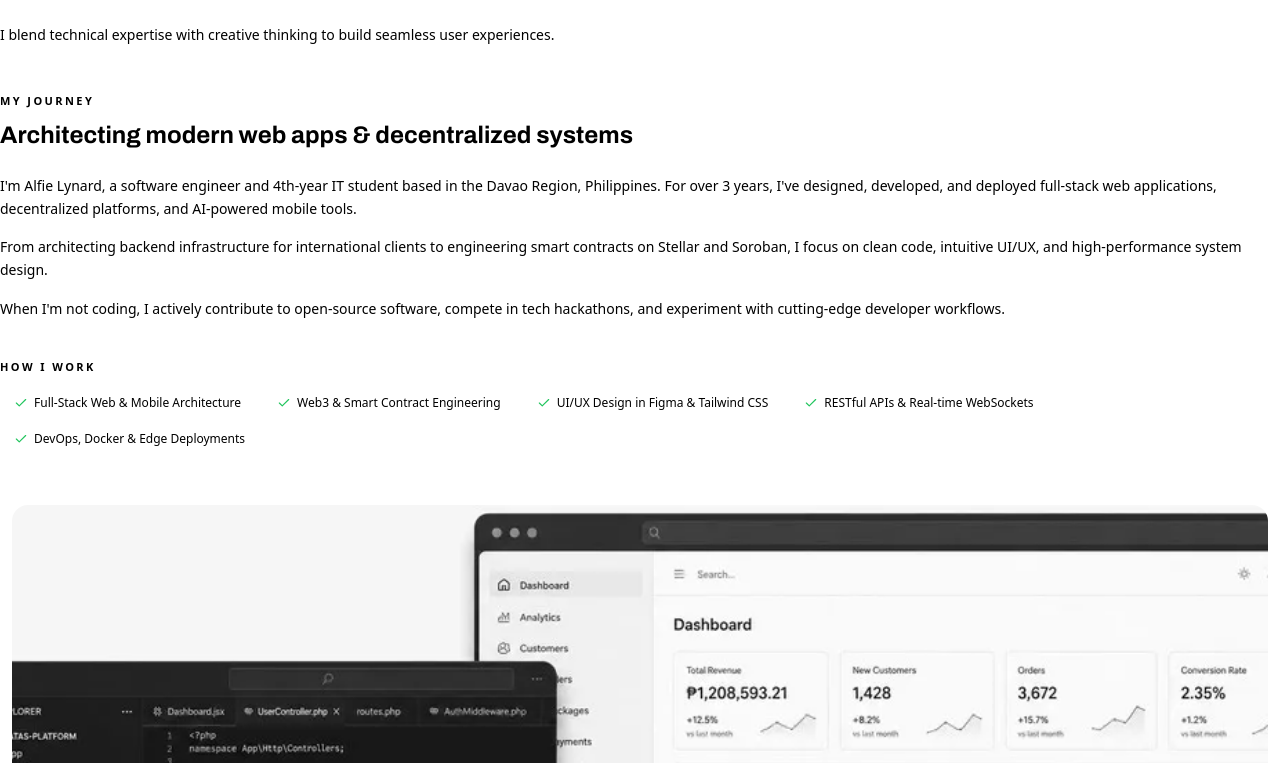
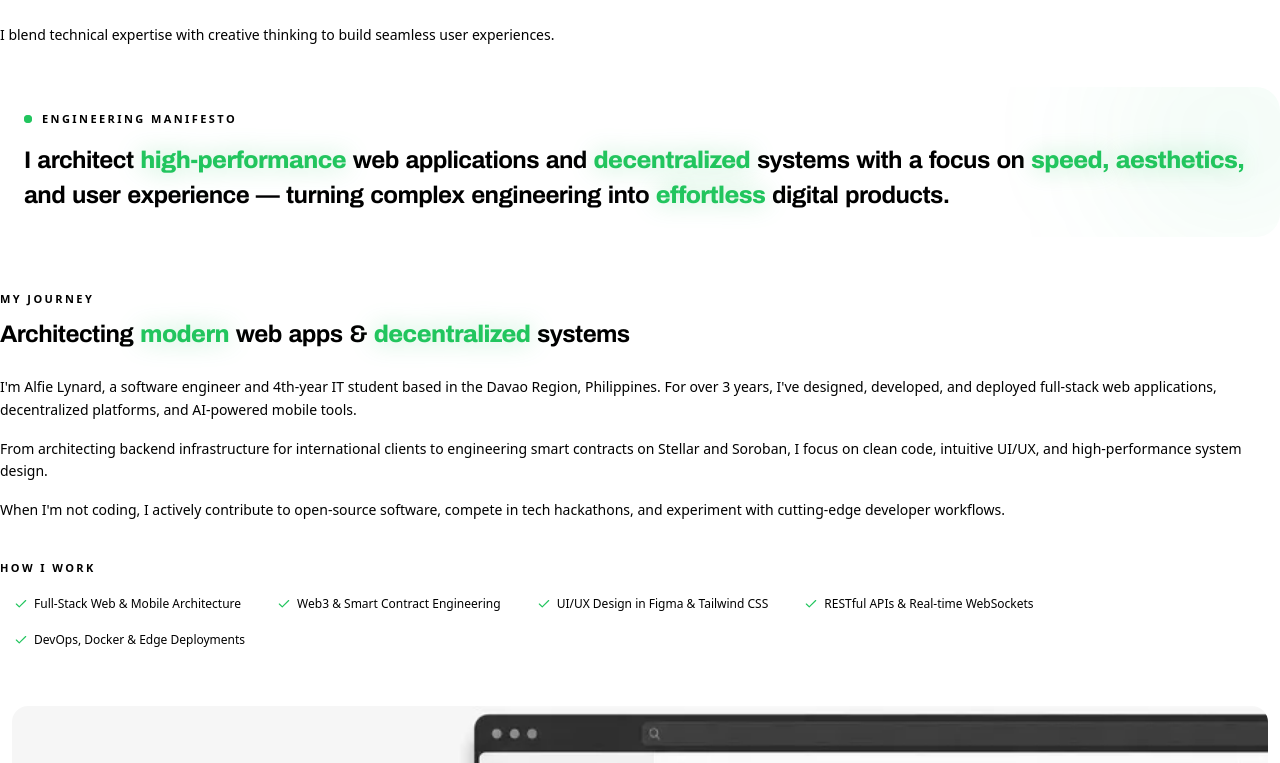
Before and after one commit to Dranyl-23/Lynard-dev, a React (Vite) app: page / in a window 1280 px wide. Shown: the part 1037-1800 px from the top of the page. Built offline with nearby package versions, Linux system fonts and the light colour scheme.

Commit message:
feat: implement Apple-style scroll scrub text reveal in About section

```diff
--- a/src/components/sections/About.tsx
+++ b/src/components/sections/About.tsx
@@ -2,7 +2,7 @@ import React from 'react';
 import { about, profile } from '../../data/portfolioData';
 import { SectionHeader } from '../ui/SectionHeader';
 import { FadeIn } from '../ui/FadeIn';
-import { RevealText } from '../ui/RevealText';
+import { AppleScrollReveal } from '../ui/AppleScrollReveal';
 import { Check } from '../icons/UIIcons';
 
 export const About: React.FC = () => {
@@ -15,7 +15,17 @@ export const About: React.FC = () => {
           sub={about.intro}
         />
 
-        <div className="mt-10 grid grid-cols-1 gap-10 sm:mt-16 lg:grid-cols-2 lg:gap-20">
+        {/* Apple-style Scroll Scrub Text Reveal Showcase */}
+        <div className="mt-10 sm:mt-14 lg:mt-16">
+          <AppleScrollReveal
+            kicker="ENGINEERING MANIFESTO"
+            phrase="I architect high-performance web applications and decentralized systems with a focus on speed, aesthetics, and user experience — turning complex engineering into effortless digital products."
+            highlights={['high-performance', 'decentralized', 'speed', 'aesthetics', 'effortless']}
+            withCard={true}
+          />
+        </div>
+
+        <div className="mt-12 grid grid-cols-1 gap-10 sm:mt-16 lg:grid-cols-2 lg:gap-20">
           {/* Left Column: Story & Philosophy */}
           <div>
             <FadeIn y={20}>
@@ -24,10 +34,10 @@ export const About: React.FC = () => {
               </span>
             </FadeIn>
 
-            <RevealText
-              text={about.heading}
-              as="h3"
-              className="font-display display-tight mt-2 text-2xl font-bold text-ink sm:mt-3 sm:text-3xl lg:text-4xl"
+            <AppleScrollReveal
+              phrase={about.heading}
+              className="font-display tracking-tight leading-snug mt-2 text-2xl font-bold sm:mt-3 sm:text-3xl lg:text-4xl"
+              highlights={['modern', 'decentralized']}
             />
 
             <div className="mt-6 space-y-4">
--- /dev/null
+++ b/src/components/ui/AppleScrollReveal.tsx
@@ -0,0 +1,119 @@
+import React, { useRef, useMemo } from 'react';
+import { motion, useScroll, useTransform, MotionValue } from 'framer-motion';
+import { useLenisScroll } from '../LenisProvider';
+
+interface AppleScrollRevealProps {
+  phrase: string;
+  className?: string;
+  kicker?: string;
+  highlights?: string[];
+  withCard?: boolean;
+}
+
+const Word: React.FC<{
+  word: string;
+  range: [number, number];
+  progress: MotionValue<number>;
+  isHighlight?: boolean;
+}> = ({ word, range, progress, isHighlight }) => {
+  // Single-element opacity transform: from muted ghost (0.18) to full crisp contrast (1.0)
+  const opacity = useTransform(progress, range, [0.18, 1]);
+
+  return (
+    <motion.span
+      style={{ opacity }}
+      className={`inline-block whitespace-nowrap mr-[0.28em] my-[0.05em] transition-colors duration-200 ${
+        isHighlight
+          ? 'text-accent font-extrabold drop-shadow-[0_0_12px_rgba(34,197,94,0.35)]'
+          : 'text-ink'
+      }`}
+    >
+      {word}
+    </motion.span>
+  );
+};
+
+export const AppleScrollReveal: React.FC<AppleScrollRevealProps> = ({
+  phrase,
+  className = '',
+  kicker,
+  highlights = [],
+  withCard = false
+}) => {
+  const containerRef = useRef<HTMLDivElement>(null);
+  const { scrollRef } = useLenisScroll();
+
+  const { scrollYProgress } = useScroll({
+    target: containerRef,
+    container: scrollRef.current ? scrollRef : undefined,
+    offset: ['start 0.85', 'end 0.45']
+  });
+
+  const words = useMemo(() => phrase.trim().split(/\s+/), [phrase]);
+  const totalWords = words.length;
+
+  const normalizedHighlights = useMemo(() => {
+    return highlights
+      .flatMap((h) => h.toLowerCase().split(/\s+/))
+      .map((w) => w.replace(/[^a-z0-9-]/g, ''))
+      .filter(Boolean);
+  }, [highlights]);
+
+  const content = (
+    <div ref={containerRef} className="relative">
+      {/* Optional Apple-style Kicker Badge */}
+      {kicker && (
+        <div className="mb-4 flex items-center gap-2.5 sm:mb-6">
+          <span className="relative flex h-2 w-2">
+            <span className="absolute inline-flex h-full w-full animate-ping rounded-full bg-accent opacity-75" />
+            <span className="relative inline-flex h-2 w-2 rounded-full bg-accent" />
+          </span>
+          <span className="text-[11px] font-semibold uppercase tracking-[0.22em] text-muted">
+            {kicker}
+          </span>
+        </div>
+      )}
+
+      {/* Scroll Scrub Text Body (Single element per word, comfortable line-height, zero overlap) */}
+      <div
+        className={`font-display tracking-tight leading-[1.35] sm:leading-[1.3] text-ink ${
+          className || 'text-2xl font-bold sm:text-3xl md:text-4xl lg:text-[40px]'
+        }`}
+      >
+        {words.map((word, index) => {
+          const step = 1 / totalWords;
+          const start = index * step;
+          const end = Math.min(1, start + step * 1.55);
+
+          const cleanWord = word.toLowerCase().replace(/[^a-z0-9-]/g, '');
+          const isHighlight = normalizedHighlights.includes(cleanWord);
+
+          return (
+            <Word
+              key={`${word}-${index}`}
+              word={word}
+              range={[start, end]}
+              progress={scrollYProgress}
+              isHighlight={isHighlight}
+            />
+          );
+        })}
+      </div>
+    </div>
+  );
+
+  if (withCard) {
+    return (
+      <div className="frame-shadow relative overflow-hidden rounded-3xl border border-line bg-card/75 p-6 backdrop-blur-md transition-all duration-500 sm:rounded-[2rem] sm:p-10 lg:p-12">
+        {/* Subtle Ambient Radial Highlight */}
+        <div
+          aria-hidden="true"
+          className="pointer-events-none absolute -right-20 -top-20 h-64 w-64 rounded-full bg-accent/5 blur-3xl"
+        />
+        {content}
+      </div>
+    );
+  }
+
+  return content;
+};
```
